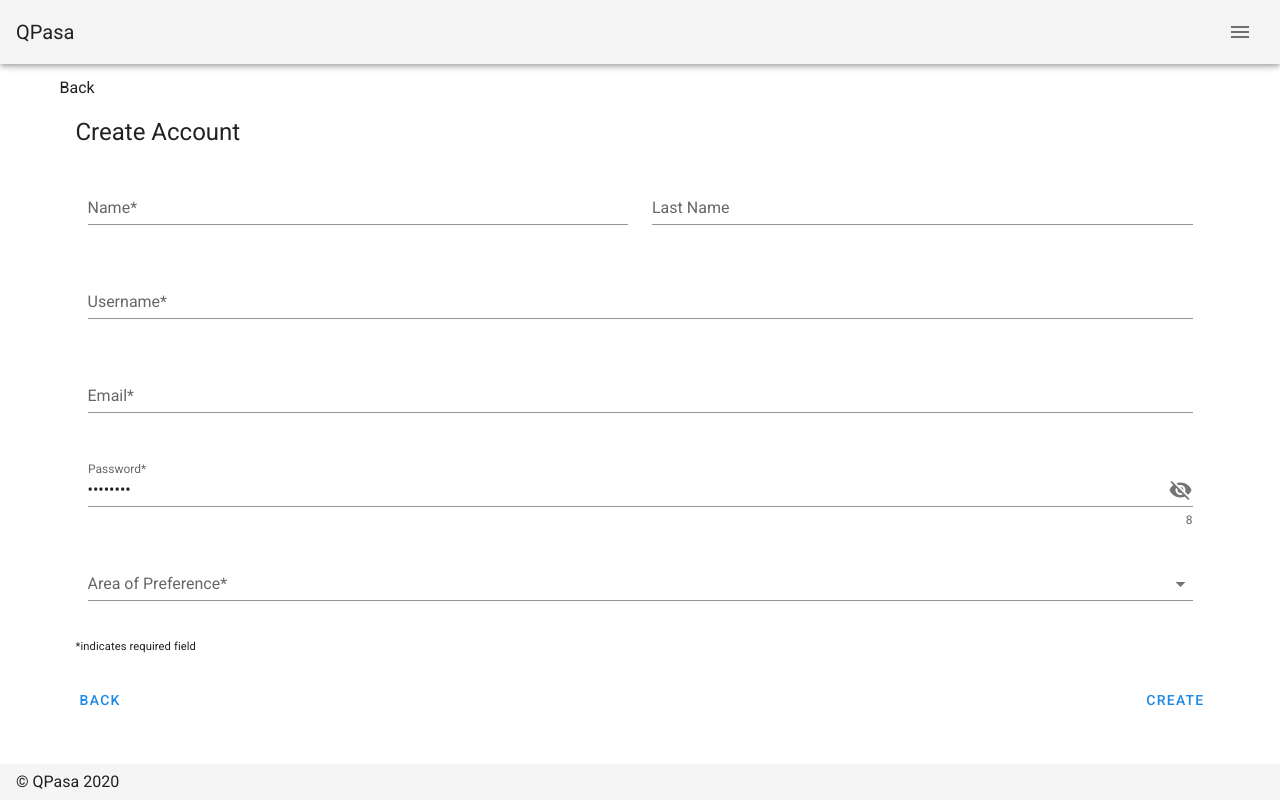
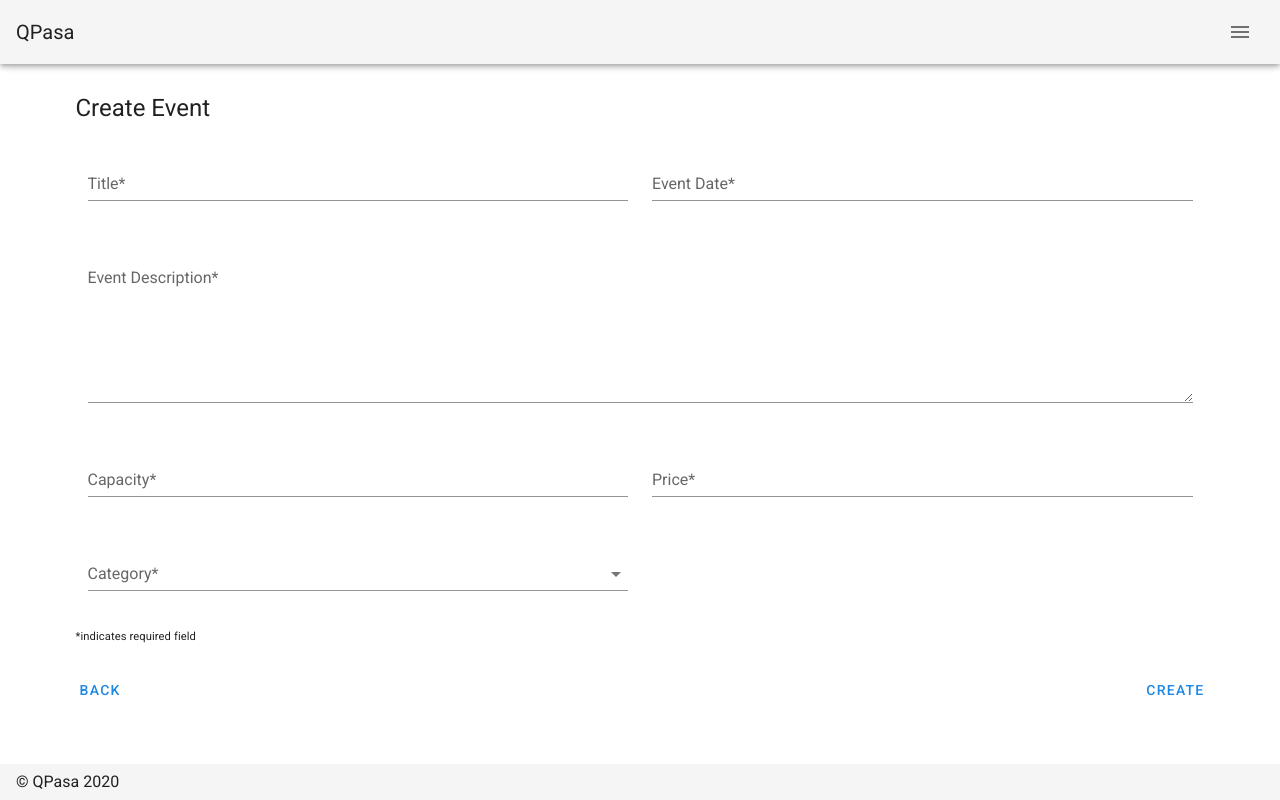
Before and after one commit to cartiles0/QPasa_Front, a Nuxt app: page /createEvent in a window 1280 px wide. Built offline with nearby package versions, Linux system fonts and the light colour scheme.

Commit message:
createEvent now working

```diff
--- a/components/navBar.vue
+++ b/components/navBar.vue
@@ -39,7 +39,9 @@ export default {
     return {
       items: [
         { title: 'Create Account', logo: 'mdi-account', to: 'signup' },
+        { title: 'Log In', logo: 'mdi-account', to: 'login' },
         { title: 'Create Event', to: 'createEvent' },
+        { title: 'Search', logo: 'mdi-magnify' },
         { title: 'Tag', logo: 'mdi-tag' },
         { title: 'Categories', logo: 'mdi-pound' },
       ],
--- a/pages/createEvent.vue
+++ b/pages/createEvent.vue
@@ -1,97 +1,65 @@
 <template>
   <v-row justify="center">
     <v-col>
-      <button>Back</button>
       <v-card-title>
-        <span class="headline">Create Account</span>
+        <span class="headline">Create Event</span>
       </v-card-title>
       <v-card-text>
         <v-container>
           <v-row>
             <v-col cols="12" sm="6" md="6">
               <v-text-field
-                v-model="user_name"
-                label="Name*"
+                v-model="title"
+                label="Title*"
                 required
               ></v-text-field>
             </v-col>
             <v-col cols="12" sm="6" md="6">
               <v-text-field
-                v-model="user_lastName"
-                label="Last Name"
-              ></v-text-field>
-            </v-col>
-            <v-col cols="12">
-              <v-text-field
-                v-model="user_username"
-                label="Username*"
-                persistent-hint
+                v-model="eventDate"
+                label="Event Date*"
                 required
               ></v-text-field>
             </v-col>
             <v-col cols="12">
+              <v-textarea
+                v-model="description"
+                label="Event Description*"
+                persistent-hint
+                required
+              ></v-textarea>
+            </v-col>
+            <v-col cols="12" sm="6" md="6">
               <v-text-field
-                v-model="user_email"
-                label="Email*"
+                v-model="capacity"
+                label="Capacity*"
                 required
               ></v-text-field>
             </v-col>
-            <v-col cols="12" sm="12" md="12">
+            <v-col cols="12" sm="6" md="6">
               <v-text-field
-                v-model="user_password"
-                :append-icon="password1 ? 'mdi-eye' : 'mdi-eye-off'"
-                :rules="[rules.required, rules.min]"
-                :type="password1 ? 'text' : 'password'"
-                label="Password*"
-                hint="At least 8 characters"
-                counter
+                v-model="price"
+                label="Price*"
                 required
-                @click:append="password1 = !password1"
               ></v-text-field>
-              <!-- <v-text-field
-                v-model="user_password"
-                label="Password*"
-                hint="Needs to be at least 6 characters long"
-                type="password"
-                required
-              ></v-text-field> -->
             </v-col>
-            <!-- <v-col cols="12" sm="6" md="6">
-              <v-text-field
-                :append-icon="password2 ? 'mdi-eye' : 'mdi-eye-off'"
-                :type="password2 ? 'text' : 'password'"
-                label="Confirm Password"
-                value="12345678"
-                hint="At least 8 characters"
-                required
-                @click:append="password2 = !password2"
-              ></v-text-field>
-            </v-col> -->
-            <v-col cols="12">
+            <v-col cols="12" m="6" md="6">
               <v-select
-                v-model="user_areaPreference"
+                v-model="category"
                 :items="[
-                  'Las Palmas de Gran Canaria',
-                  'Telde',
-                  'Agaete',
-                  'Agüimes',
-                  'Artenara',
-                  'Arucas',
-                  'Firgas',
-                  'Gáldar',
-                  'Ingenio',
-                  'La Aldea de San Nicolás',
-                  'Mogán',
-                  'Moya',
-                  'San Bartolomé de Tirajana',
-                  'Santa Brígida',
-                  'Santa Lucía de Tirajana',
-                  'Santa María de Guía',
-                  'Tejeda',
-                  'Teror',
-                  'Valleseco',
+                  'Concerts',
+                  'Conferences/Workshops',
+                  'Expo/Fairs',
+                  'Festivals',
+                  'For Kids',
+                  'Gastronomy',
+                  'Parties',
+                  'Retreats',
+                  'Shows',
+                  'Sports',
+                  'Theater/Film',
                 ]"
-                label="Area of Preference*"
+                label="Category*"
                 required
               ></v-select>
             </v-col>
@@ -112,32 +80,34 @@
 export default {
   data() {
     return {
-      user_name: '',
-      user_lastName: '',
-      user_username: '',
-      user_email: '',
-      user_password: '12345678',
-      user_areaPreference: '',
-      password1: false,
-      password2: false,
-      rules: {
-        required: (value) => !!value || 'Required.',
-        min: (v) => v.length >= 8 || 'Min 8 characters',
-        passwordMatch: () => "The password you entered doesn't match!",
-      },
+      title: '',
+      eventDate: '',
+      description: '',
+      capacity: '',
+      price: '',
+      category: '',
     }
   },
   methods: {
     async create() {
+      const getCreator = await this.$axios.$get('/auth/me', {
+        headers: { token: localStorage.getItem('token') },
+      })
+
       const data = {
-        user_name: this.user_name,
-        user_lastName: this.user_lastName,
-        user_username: this.user_username,
-        user_email: this.user_email,
-        user_password: this.user_password,
-        user_areaPreference: this.user_areaPreference,
+        title: this.title,
+        eventDate: this.eventDate,
+        description: this.description,
+        capacity: parseInt(this.capacity),
+        price: parseInt(this.price),
+        category: this.category,
+        creator: getCreator.id,
       }
-      const ip = await this.$axios.$post('/events/me', data)
+
+      const ip = await this.$axios.$post('/events/me', data, {
+        headers: { token: localStorage.getItem('token') },
+      })
+
       this.ip = ip
     },
   },
--- /dev/null
+++ b/pages/login.vue
@@ -0,0 +1,64 @@
+<template>
+  <v-row justify="center">
+    <v-col>
+      <v-card-title>
+        <span class="headline">Log In</span>
+      </v-card-title>
+      <v-card-text>
+        <v-container>
+          <v-col cols="12" sm="12" md="6" lg="6">
+            <v-text-field
+              v-model="user_email"
+              label="Email*"
+              required
+            ></v-text-field>
+          </v-col>
+          <v-col cols="12" sm="12" md="6" lg="6">
+            <v-text-field
+              v-model="user_password"
+              :append-icon="password ? 'mdi-eye' : 'mdi-eye-off'"
+              :type="password ? 'text' : 'password'"
+              label="Password*"
+              required
+              @click:append="password = !password"
+            ></v-text-field>
+          </v-col>
+        </v-container>
+        <small>* Indicates required field</small>
+      </v-card-text>
+      <v-col cols="12" sm="12" md="6" lg="6">
+        <v-card-actions>
+          <v-btn color="blue darken-1" text to="/">Back</v-btn>
+          <v-spacer></v-spacer>
+          <v-btn color="blue darken-1" text @click="login">Log In</v-btn>
+        </v-card-actions>
+      </v-col>
+    </v-col>
+  </v-row>
+</template>
+
+<script>
+export default {
+  data() {
+    return {
+      user_email: '',
+      user_password: '',
+      password: false,
+    }
+  },
+  methods: {
+    async login() {
+      const data = {
+        user_email: this.user_email,
+        user_password: this.user_password,
+      }
+      const ip = await this.$axios.$post('/auth/login', data)
+
+      localStorage.setItem('token', ip.token)
+      localStorage.setItem('email', ip.email)
+
+      this.ip = ip
+    },
+  },
+}
+</script>
--- a/pages/signup.vue
+++ b/pages/signup.vue
@@ -1,7 +1,6 @@
 <template>
   <v-row justify="center">
     <v-col>
-      <button>Back</button>
       <v-card-title>
         <span class="headline">Create Account</span>
       </v-card-title>
@@ -112,12 +111,12 @@
 export default {
   data() {
     return {
-      user_name: '',
-      user_lastName: '',
+      user_name: 'Carlos',
+      user_lastName: 'Artiles',
       user_username: '',
       user_email: '',
       user_password: '12345678',
-      user_areaPreference: '',
+      user_areaPreference: 'Arucas',
       password1: false,
       password2: false,
       rules: {
@@ -137,7 +136,12 @@ export default {
         user_password: this.user_password,
         user_areaPreference: this.user_areaPreference,
       }
+
       const ip = await this.$axios.$post('/auth/signup', data)
+
+      localStorage.setItem('token', ip.token)
+      localStorage.setItem('email', ip.email)
+
       this.ip = ip
     },
   },
```
Also changed, not shown: services/users.js (deleted, +0 -14 lines), services/events.js (deleted).
